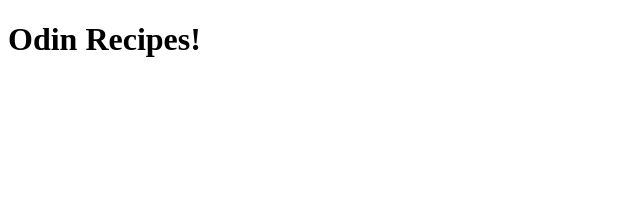
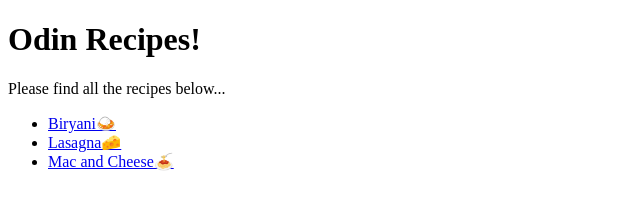
Before and after one commit to Abhir12345/odin-recipes, a plain HTML site: page index.html in a window 1280 px wide. Shown: the whole page, without its empty margins (0-640 px from the left). Drawn offline with Linux system fonts and the light colour scheme.

Commit message:
Add recipe links.

```diff
--- a/index.html
+++ b/index.html
@@ -7,5 +7,12 @@
 </head>
 <body>
     <h1>Odin Recipes!</h1>
+    <p>Please find all the recipes below...</p>
+     <ul>
+    <li><a href="recipes/biryani.html">Biryani🍛</a></li>
+    <li><a href="recipes/lasagna.html">Lasagna🧀</a></li>
+    <li><a href="recipes/mac-and-cheese.html">Mac and Cheese🍝</a></li>
+  </ul>
+
 </body>
 </html>
```
